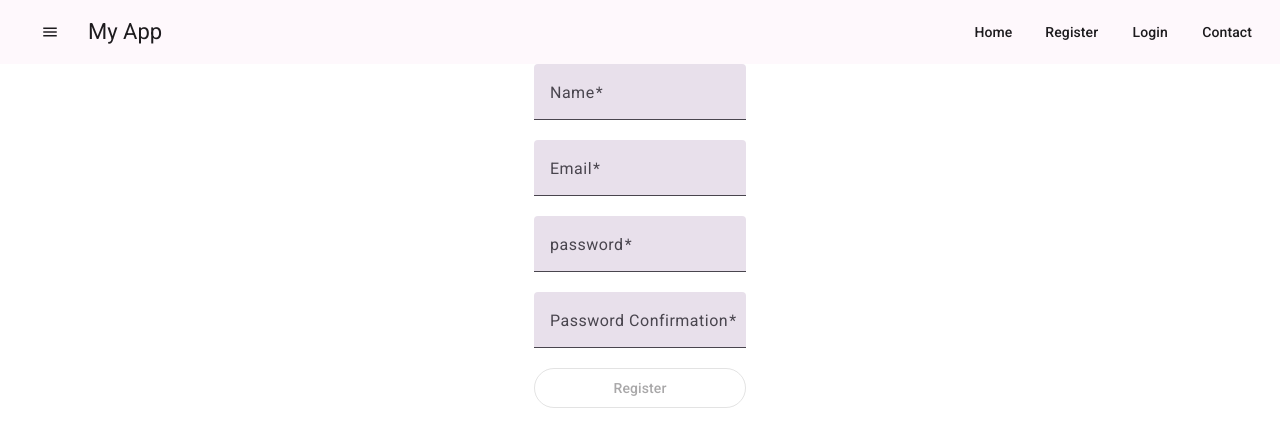
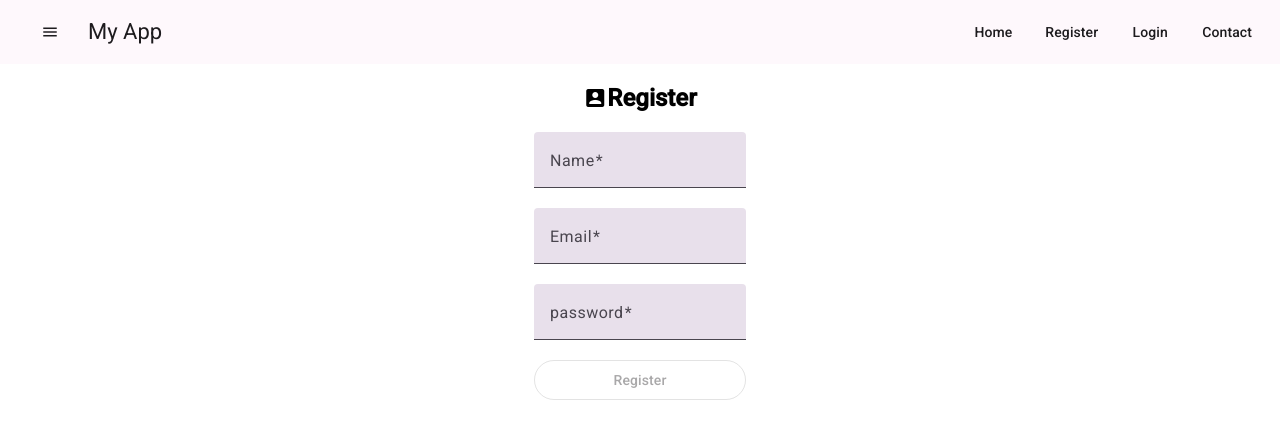
Before and after one commit to BravoBoy2/WebApp, an Angular app: page /register in a window 1280 px wide. Shown: the top 446 px of the page. Built offline with nearby package versions, Linux system fonts and the light colour scheme.

Commit message:
New api with register and updated register.component.html

```diff
--- a/angular.json
+++ b/angular.json
@@ -67,10 +67,11 @@
           "defaultConfiguration": "production"
         },
         "serve": {
-          "builder": "@angular-devkit/build-angular:dev-server",
           "options": {
             "proxyConfig": "proxy.conf.json"
           },
+          "builder": "@angular-devkit/build-angular:dev-server",
+
           "configurations": {
             "production": {
               "buildTarget": "WebApp:build:production"
--- a/proxy.conf.json
+++ b/proxy.conf.json
@@ -2,11 +2,9 @@
   "/api": {
     "target": "http://localhost:8080",
     "changeOrigin": true,
-    "secure": false,
     "headers": {
       "Accept": "application/json",
       "Content-Type": "application/json"
-    },
-    "pathRewrite": { "^/api": ""}
+    }
   }
 }
--- a/src/app/auth/login/login.component.html
+++ b/src/app/auth/login/login.component.html
@@ -1,6 +1,7 @@
 
-<h1 mat-card-title>
+<h1 >
   Login
+  <mat-icon aria-hidden="false" aria-label="test home icon" fontIcon="user"></mat-icon>
 </h1>
 
 <form [formGroup]="LoginForm" (ngSubmit)="onSubmit()"  >
@@ -19,5 +20,5 @@
   </mat-form-field>
 
 <!--  Button-->
-  <button mat-flat-button  type="submit" [disabled]="LoginForm.invalid && LoginForm.hasError" >Submit</button>
+  <button mat-flat-button  type="submit" [disabled]="LoginForm.invalid && LoginForm.hasError" >Login</button>
 </form>
--- a/src/app/auth/login/login.component.ts
+++ b/src/app/auth/login/login.component.ts
@@ -4,6 +4,7 @@ import {AuthService} from '../auth.service';
 import {MatDialog} from '@angular/material/dialog';
 import {DialogComponent} from '../../dialog/dialog.component';
 import {AuthModule} from '../auth.module';
+import {HttpResponse} from '@angular/common/http';
 
 @Component({
   selector: 'app-login',
@@ -28,11 +29,11 @@ LoginForm = this.formBuilder.group({
     if(this.LoginForm.valid){
 
       this.authService.fetchData('login', this.LoginForm.value).subscribe({
-        next: (response: any) => {
+        next: (response: HttpResponse<any>) => {
           // console.log(response);
           this.dialog.open(DialogComponent, {
             data: {
-              title: 'Success',
+              title: 'Success' + response.statusText,
               message : 'Registration Successful'
             }
           });
--- a/src/app/auth/register/register.component.html
+++ b/src/app/auth/register/register.component.html
@@ -1,3 +1,11 @@
+<div class="register-title">
+  <mat-icon class="material-symbols-outlined" aria-hidden="false" aria-label="register with avatar" fontIcon="account_box-outlined"></mat-icon>
+  <h2> Register </h2>
+
+
+</div>
+
+
 <div class="form">
   <form [formGroup]="registerForm" (ngSubmit)="onSubmit()">
     <!-- Name -->
@@ -41,23 +49,19 @@
 
 
     <!-- password Confirmation -->
-    <mat-form-field>
-      <mat-label>Password Confirmation</mat-label>
-      <input type="password" matInput formControlName="password_confirmation">
+<!--    <mat-form-field>-->
+<!--      <mat-label>Password Confirmation</mat-label>-->
+<!--      <input type="password" matInput formControlName="password_confirmation">-->
 
-      @if (registerForm.get('password_confirmation')?.hasError('notSame')) {
-        <mat-error>Password didn't match</mat-error>
-      }
+<!--      @if (registerForm.get('password_confirmation')?.hasError('notSame')) {-->
+<!--        <mat-error>Password didn't match</mat-error>-->
+<!--      }-->
 
-      @else if (hasDisplableError('password_confirmation')) {
-        <mat-error> This field is required  </mat-error>
-      }
-
-
-
-    </mat-form-field>
-
-
+<!--      @else if (hasDisplableError('password_confirmation')) {-->
+<!--        <mat-error> This field is required  </mat-error>-->
+<!--      }-->
+<!--      -->
+<!--    </mat-form-field>-->
     <!-- button -->
     <button type="submit" [disabled]="registerForm.invalid && registerForm.hasError" mat-stroked-button>Register</button>
   </form>
--- a/src/app/auth/register/register.component.scss
+++ b/src/app/auth/register/register.component.scss
@@ -10,3 +10,25 @@ form{
   flex-direction: column;
   justify-content: space-evenly;
 }
+
+.register-title{
+  display: flex;
+  text-align: center;
+  justify-content: center;
+  align-items: center;
+}
+
+
+.register-title mat-icon {
+  align-self: center;
+  font-size: 1.5em;
+}
+
+
+ .material-symbols-outlined {
+   font-variation-settings:
+     'FILL' 0,
+     'wght' 400,
+     'GRAD' 0,
+     'opsz' 40
+ }
--- a/src/app/auth/register/register.component.ts
+++ b/src/app/auth/register/register.component.ts
@@ -5,18 +5,21 @@ import {MatDialog} from '@angular/material/dialog';
 import {HttpResponse} from '@angular/common/http';
 import {AuthModule} from '../auth.module';
 import {DialogComponent} from '../../dialog/dialog.component';
+import {Router} from '@angular/router';
+
 
 @Component({
   selector: 'app-register',
-    imports: [
-      AuthModule
-    ],
+  imports: [
+    AuthModule,
+  ],
   templateUrl: './register.component.html',
   styleUrl: './register.component.scss'
 })
 export class RegisterComponent {
   private formBuilder = inject(FormBuilder); //making the form
   dialog = inject(MatDialog);
+  router = inject(Router);
 
   passwordMatchValidator : Validators = (control: AbstractControl): null => {
     const password = control.get('password');
@@ -31,7 +34,7 @@ export class RegisterComponent {
     name: ['', Validators.required],
     email: ['', [Validators.required, Validators.email]],
     password: ['', [Validators.required, Validators.minLength(8)]],
-    password_confirmation: ['', Validators.required]
+    // password_confirmation: ['', Validators.required]
   }, {validators : this.passwordMatchValidator})
 
 
@@ -53,11 +56,12 @@ export class RegisterComponent {
           });
 
           this.registerForm.reset();
+          this.router.navigate(['/login']);
 
         },
         error: (error : any) => {
-          // console.log('Registration failed', error);
-          this.openDialog("Error", error.error.message);
+          console.log('Registration failed', error.title);
+          this.openDialog("Error", error.message);
         }
       })
     }
--- a/src/app/nav/nav.component.html
+++ b/src/app/nav/nav.component.html
@@ -1,4 +1,4 @@
-<mat-toolbar color="primary">
+<mat-toolbar color="secondary">
   <button mat-button [matMenuTriggerFor]="menu">
     <mat-icon>menu</mat-icon>
   </button>
--- a/src/styles.scss
+++ b/src/styles.scss
@@ -8,7 +8,10 @@ html {
     typography: Roboto,
     density: 0
   ));
+
 }
+
+
 html, body { height: 100%; }
 body { margin: 0; font-family: Roboto, "Helvetica Neue", sans-serif;}
 
```
Also changed, not shown: src/app/auth/auth.module.ts (+5 -2 lines).
